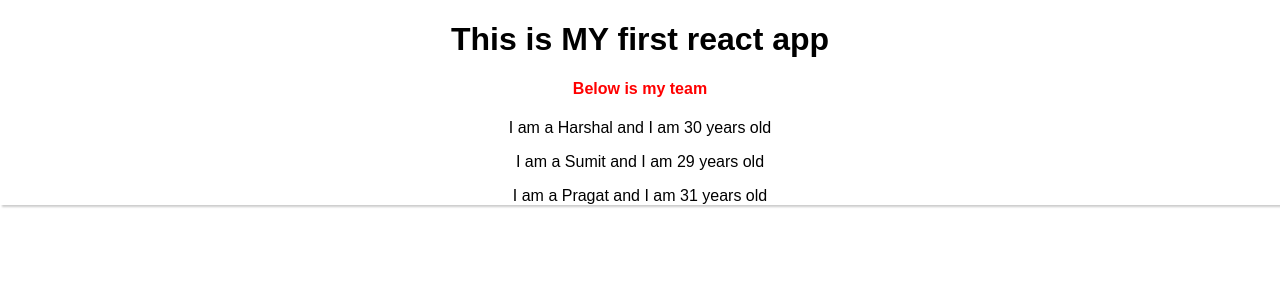
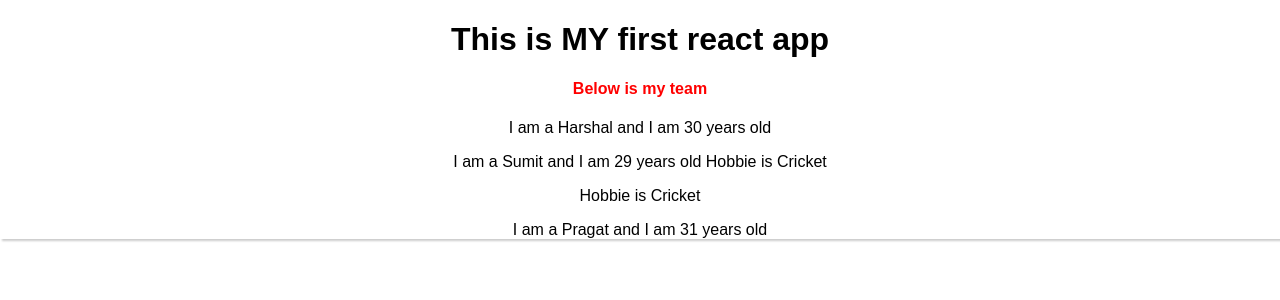
Before and after one commit to harsh-Deshmukh/ReactAppAssignment, a React (Create React App) app: page / in a window 1280 px wide. Shown: the top 300 px of the page. Built offline with nearby package versions, Linux system fonts and the light colour scheme.

Commit message:
playing with copnant children.
-In person tag we can place anything any another componant
-Or any plain text which is called as children of that componant
-like we can see person tag has own property and has children like text
- and we show the as per outr choice

```diff
--- a/src/App.js
+++ b/src/App.js
@@ -20,6 +20,10 @@ class App extends Component {
         <h1>This is MY first react app</h1>
         <h4>Below is my team</h4>
         <Person name="Harshal" age="30" />
+         {/* we can put plaon text or any other componant within componnat as child
+         look below for sumit childeren is "HObbies is...." so we can display it like
+         refer Person componnat
+         */}
         <Person name="Sumit" age="29" >Hobbie is Cricket</Person>
         <Person name="Pragat" age="31" />
       </div>
--- a/src/Person/Person.js
+++ b/src/Person/Person.js
@@ -6,7 +6,10 @@ Then it will be like {this.props.name}*/
 const person = (props) => {
   return (
     <p>
-      I am a {props.name} and I am {props.age} years old
+      I am a {props.name} and I am {props.age} years old {props.children}
+      {/* you can put in same 'p' see above or you can
+          do like below */}
+      <p>{props.children}</p>
     </p>
   );
 };
```
